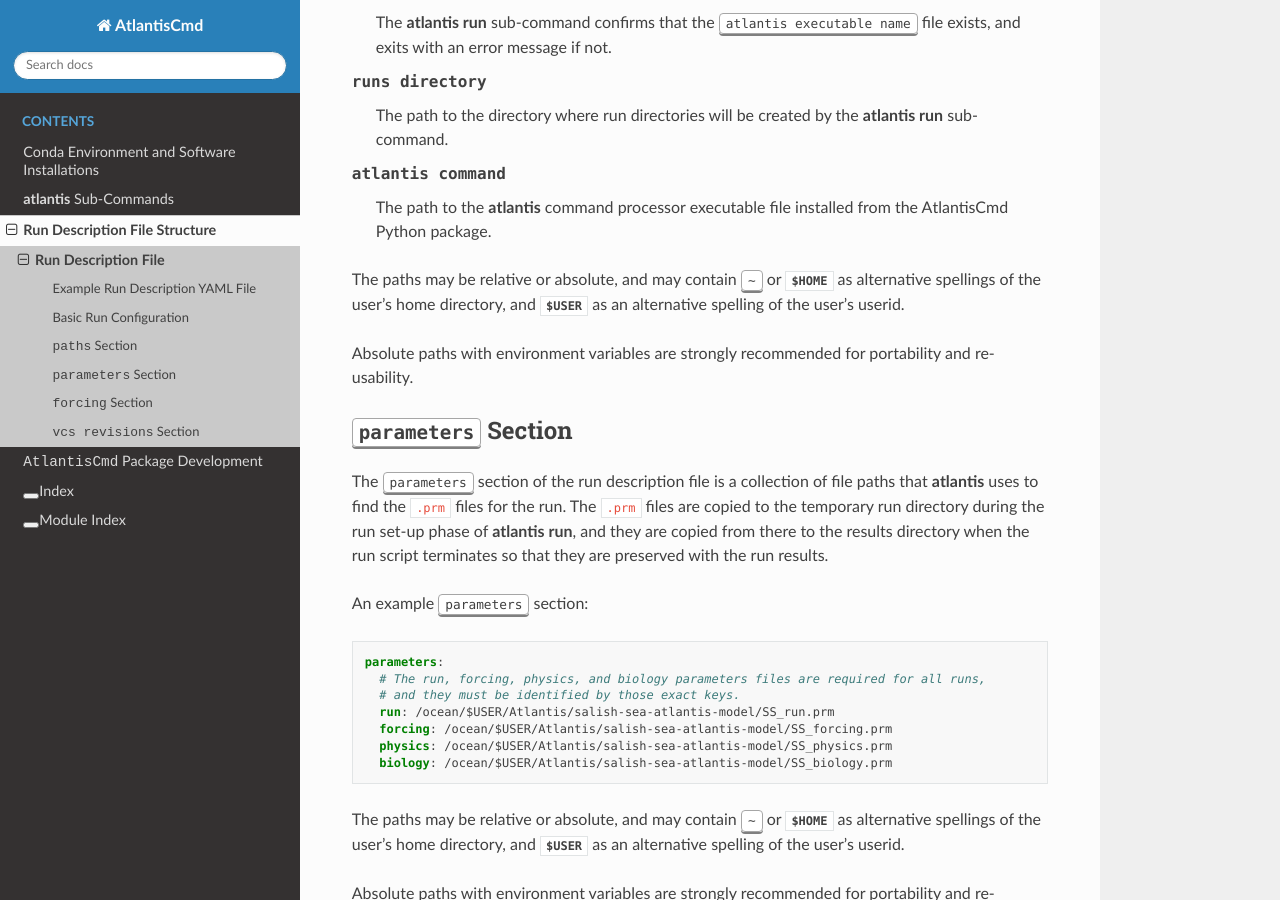
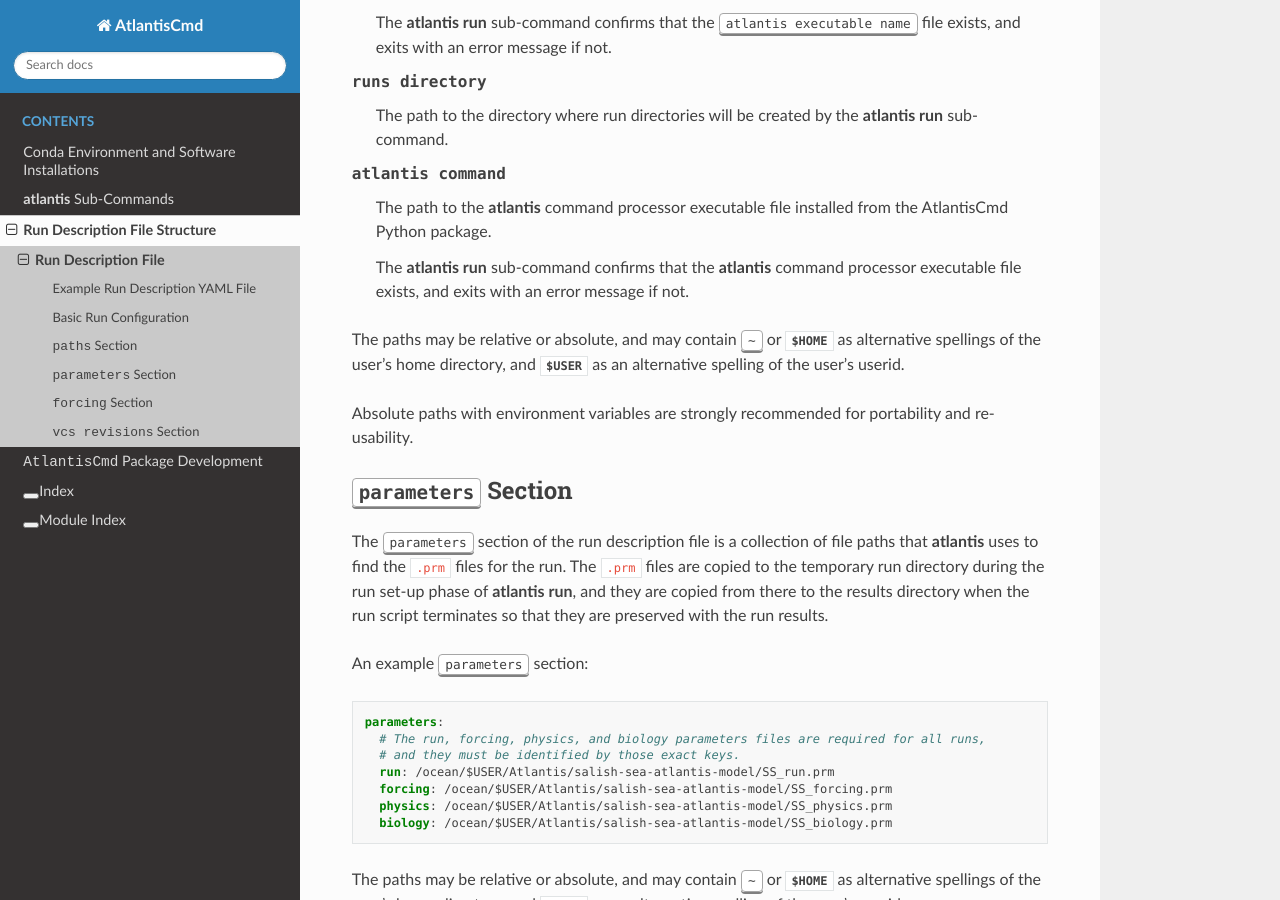
Before and after one commit to SS-Atlantis/AtlantisCmd, a Sphinx documentation site: the page built from docs/run_description_file/yaml_file.rst, in a window 1280 px wide and 900 px high, scrolled down 3172 px. Built offline with Sphinx 7.4.7 and the Read the Docs theme 2.0.0, drawn with Linux system fonts in a browser that asks for light colours.

Commit message:
Break some long lines in docs

```diff
--- a/docs/run_description_file/yaml_file.rst
+++ b/docs/run_description_file/yaml_file.rst
@@ -110,7 +110,8 @@
 :kbd:`paths` Section
 ====================
 
-The :kbd:`paths` section of the run description file is a collection of directory paths that are used during the run set-up phase of :command:`atlantis run`.
+The :kbd:`paths` section of the run description file is a collection of directory paths
+that are used during the run set-up phase of :command:`atlantis run`.
 
 An example :kbd:`paths` section:
 
@@ -148,16 +149,24 @@
 
 
 :kbd:`runs directory`
-  The path to the directory where run directories will be created by the :command:`atlantis run` sub-command.
+  The path to the directory where run directories will be created by
+  the :command:`atlantis run` sub-command.
 
 :kbd:`atlantis command`
-  The path to the :program:`atlantis` command processor executable file installed from the AtlantisCmd Python package.
+  The path to the :program:`atlantis` command processor executable file installed from
+  the AtlantisCmd Python package.
+
+  The :command:`atlantis run` sub-command confirms that the
+  :program:`atlantis` command processor executable file exists,
+  and exits with an error message if not.
 
 The paths may be relative or absolute,
-and may contain :kbd:`~` or :envvar:`$HOME` as alternative spellings of the user's home directory,
+and may contain :kbd:`~` or :envvar:`$HOME` as alternative spellings of the
+user's home directory,
 and :envvar:`$USER` as an alternative spelling of the user's userid.
 
-Absolute paths with environment variables are strongly recommended for portability and re-usability.
+Absolute paths with environment variables are strongly recommended for portability and
+re-usability.
 
 
 .. _Parameters:
```
